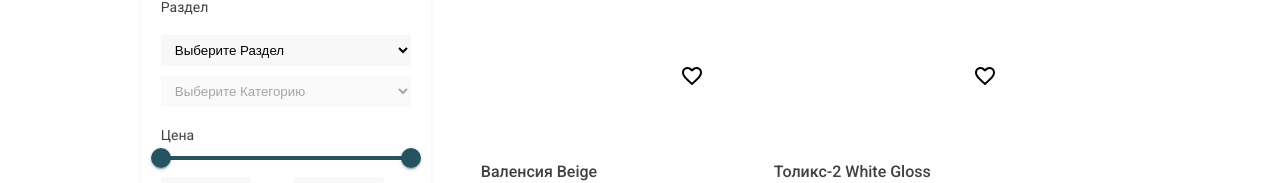
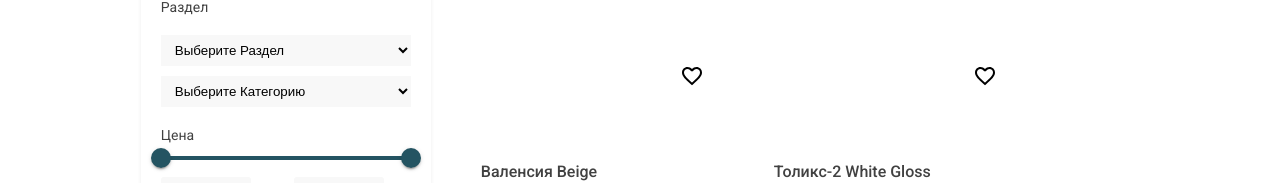
Before and after one commit to Bonecide/loft-mebel-next, a Next.js app: page /catalog in a window 1280 px wide. Shown: the part 266-449 px from the top of the page. Built offline with nearby package versions, Linux system fonts and the light colour scheme.

Commit message:
fixed bug with price

```diff
--- a/pages/catalog/index.jsx
+++ b/pages/catalog/index.jsx
@@ -124,7 +124,7 @@ export default function Catalog() {
 
 
                             </select>
-                            <select value={category} onChange={(e) => setCategory(e.target.value)} disabled = {categories.length ? false : true}>
+                            <select value={category} onChange={(e) => setCategory(e.target.value)}>
                                 <option>Выберите Категорию</option>
                                 {categories.length && categories[0].categories.map((info,idx) => (
                                     <option key={`categoriesMN${idx}`}>
```
Also changed, not shown: Module/ItemCard/ItemCard.jsx (+6 -1 lines).
